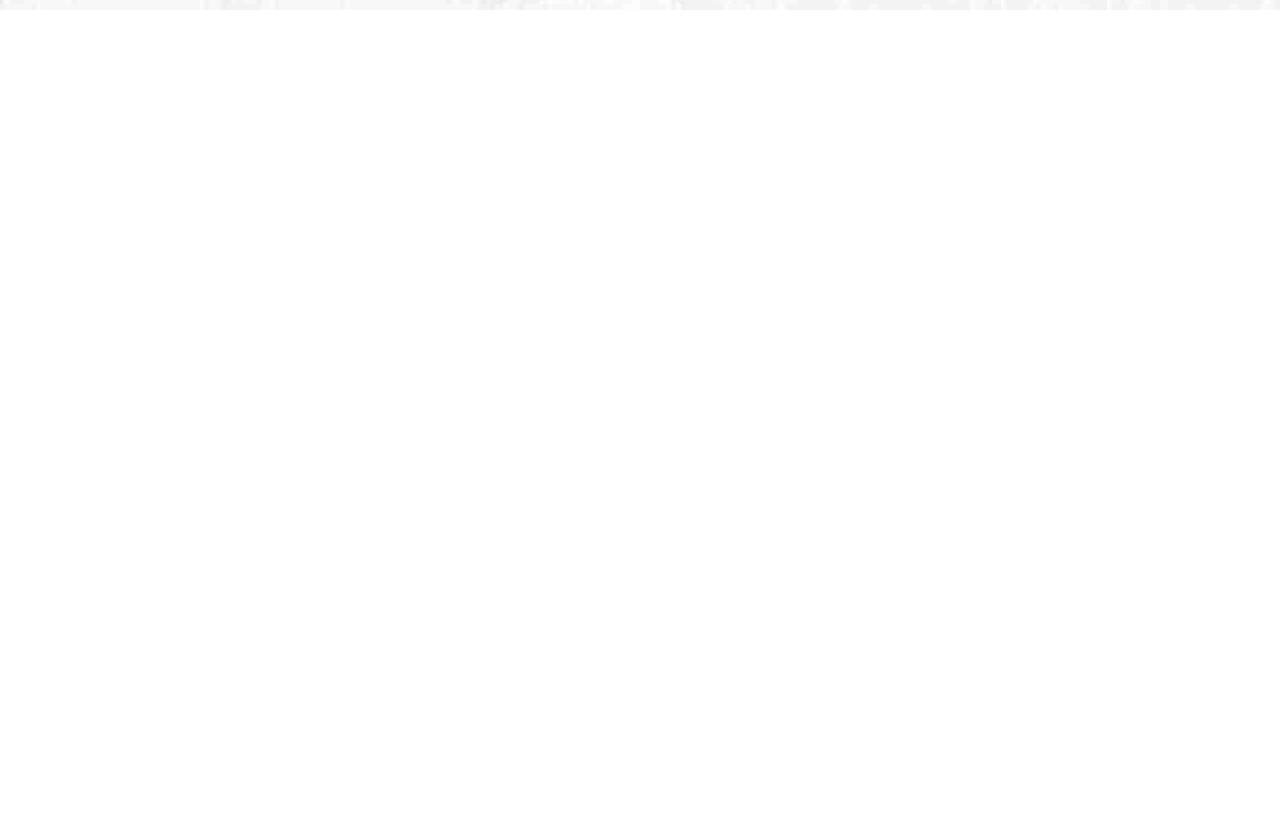
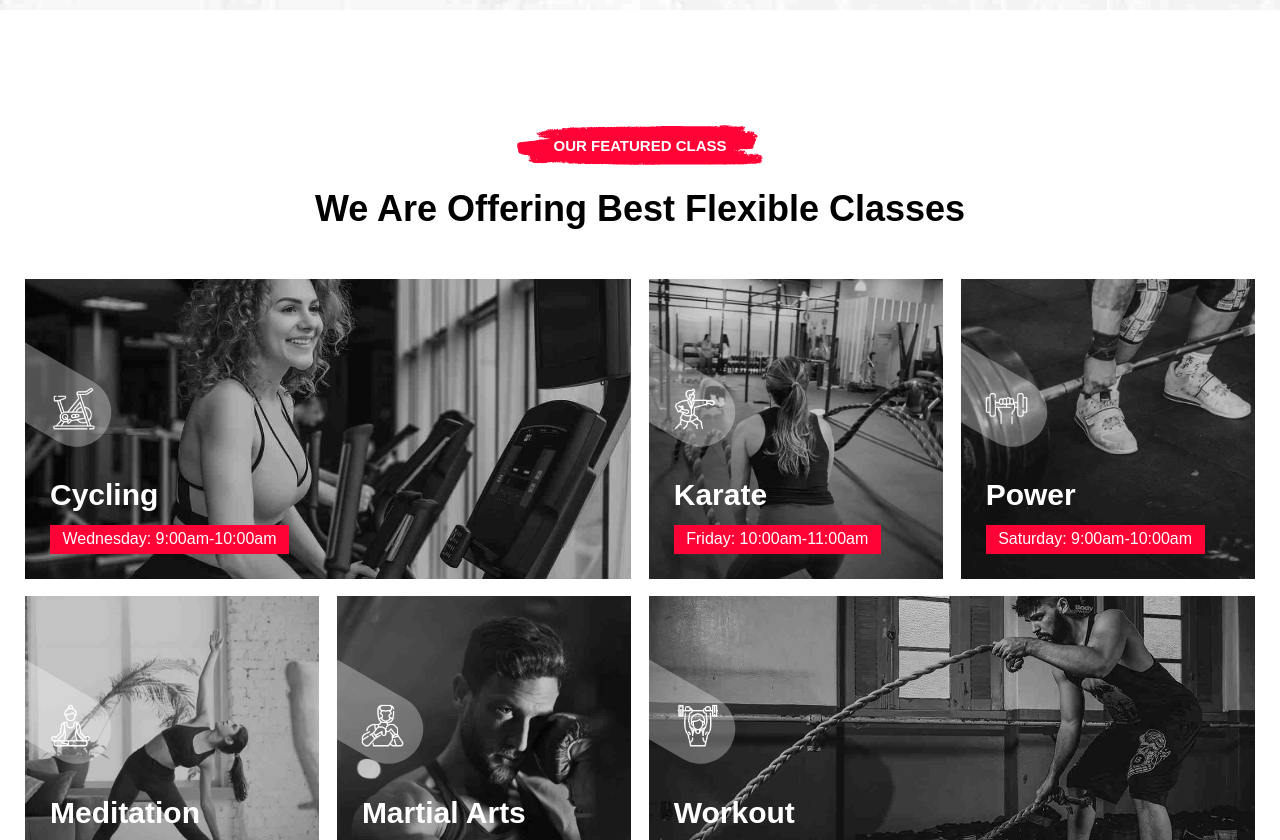
Before and after one commit to sina-olfati/gymate, a React (Create React App) app: page / in a window 1280 px wide. Shown: the part 1960-2800 px from the top of the page. Before the commit the page ends 1970 px from the top, so only its background shows below. Built offline with nearby package versions, Linux system fonts and the light colour scheme.

Commit message:
ChooseUs: done

```diff
--- a/src/App.js
+++ b/src/App.js
@@ -1,4 +1,5 @@
 import About from "./components/About/About";
+import ChooseUs from "./components/ChooseUs/ChooseUs";
 import Featured from "./components/Featured/Featured";
 import Hero from "./components/Hero/Hero";
 import Navbar from "./components/Nav/Navbar";
@@ -10,6 +11,7 @@
       <Hero />
       <About />
       <Featured />
+      <ChooseUs />
     </>
   );
 }
--- a/src/components/About/About.jsx
+++ b/src/components/About/About.jsx
@@ -82,6 +82,7 @@
                 cN="about-cta"
                 arrowColor={`text-white`}
                 hover={`hover:bg-[#FF0336]`}
+                text="our classes"
               />
             </div>
             {/* img side */}
--- a/src/components/Featured/Featured.jsx
+++ b/src/components/Featured/Featured.jsx
@@ -1,9 +1,105 @@
+import TitleRed from "../../images/who-we-are/title-bg.svg";
+import MainButton from "../MainButton";
+
 function Featured() {
   return (
     <>
-      <section className="">
-        <div className="container page-padding"></div>
+      <section className="page-padding py-[12.5rem] bg-white">
+        <div className="container">
+          {/* title */}
+          <div className="flex flex-col text-center items-center relative ">
+            <p className="font-semibold text-white text-[15px] relative uppercase z-10 ">
+              OUR FEATURED CLASS
+            </p>
+            <img
+              src={TitleRed}
+              alt="text_bg"
+              className="w-[20%] absolute -top-[10px]"
+            />
+            <h2 className="text-[3.6rem] text-black font-bold my-10">
+              We Are Offering Best Flexible Classes
+            </h2>
+          </div>
+          {/* grid */}
+          <div className="grid grid-cols-4 grid-rows-2 gap-7 h-full mt-7">
+            <div className="item-0-div relative">
+              <div className="item-0 ease-in duration-[0.4s] p-6"></div>
+              <div className="absolute z-10 bottom-10 left-10">
+                <p className="text-white text-[3rem] font-bold">Cycling</p>
+                <p className="text-white bg-[#FF0336] text-[16px] mt-3 py-1 px-5">
+                  Wednesday: 9:00am-10:00am
+                </p>
+              </div>
+            </div>
+
+            <div className="item-1-div relative">
+              <div className="item-1 ease-in duration-[0.4s] p-6"></div>
+              <div className="absolute z-10 bottom-10 left-10">
+                <p className="text-white text-[3rem] font-bold">Karate</p>
+                <p className="text-white bg-[#FF0336] text-[16px] mt-3 py-1 px-5">
+                  Friday: 10:00am-11:00am
+                </p>
+              </div>
+            </div>
+
+            <div className="item-2-div relative">
+              <div className="item-2 ease-in duration-[0.4s] p-6"></div>
+              <div className="absolute z-10 bottom-10 left-10">
+                <p className="text-white text-[3rem] font-bold">Power</p>
+                <p className="text-white bg-[#FF0336] text-[16px] mt-3 py-1 px-5">
+                  Saturday: 9:00am-10:00am
+                </p>
+              </div>
+            </div>
+
+            <div className="item-3-div relative">
+              <div className="item-3 ease-in duration-[0.4s] p-6"></div>
+              <div className="absolute z-10 bottom-10 left-10">
+                <p className="text-white text-[3rem] font-bold">Meditation</p>
+                <p className="text-white bg-[#FF0336] text-[16px] mt-3 py-1 px-5">
+                  Friday: 1:00pm-2:00pm
+                </p>
+              </div>
+            </div>
+
+            <div className="item-4-div relative">
+              <div className="item-4 ease-in duration-[0.4s] p-6"></div>
+              <div className="absolute z-10 bottom-10 left-10">
+                <p className="text-white text-[3rem] font-bold">Martial Arts</p>
+                <p className="text-white bg-[#FF0336] text-[16px] mt-3 py-1 px-5">
+                  Sunday: 6:00pm-7:00pm
+                </p>
+              </div>
+            </div>
+
+            <div className="item-5-div relative">
+              <div className="item-5 ease-in duration-[0.4s] p-6"></div>
+              <div className="absolute z-10 bottom-10 left-10">
+                <p className="text-white text-[3rem] font-bold">Workout</p>
+                <p className="text-white bg-[#FF0336] text-[16px] mt-3 py-1 px-5">
+                  Monday: 4:00pm-5:00pm
+                </p>
+              </div>
+            </div>
+          </div>
+        </div>
       </section>
+
+      <div className="featured-cta flex justify-center text-left items-center">
+        <div className="container page-padding ">
+          <div className="flex items-center">
+            <h2 className="text-white font-bold text-[3.7rem] max-w-6xl px-7 leading-[1.2] ">
+              We Are Always Providing Best Fitness Service For You
+            </h2>
+            <MainButton
+              color={`text-black`}
+              bg={`bg-white`}
+              text="Join With Us"
+              arrowColor={`text-black`}
+            />
+          </div>
+        </div>
+      </div>
     </>
   );
 }
--- a/src/components/MainButton.jsx
+++ b/src/components/MainButton.jsx
@@ -1,11 +1,11 @@
 import { Link } from "react-router-dom";
 
-function MainButton({ color, bg, cN, arrowColor, hover }) {
+function MainButton({ color, bg, cN, arrowColor, hover, text }) {
   return (
     <Link
       className={`text-[15px]  ${color} ${bg} ${cN} text-center pt-[18px] font-[600] w-[20rem] h-[5.5rem] uppercase hero-cta relative ml-2 ${hover} `}
     >
-      Our Classes &nbsp;
+      {text} &nbsp;
       <i className={`fa-solid fa-arrow-right text-[#FF0336] ${arrowColor}`}></i>
     </Link>
   );
--- a/src/index.css
+++ b/src/index.css
@@ -2,9 +2,9 @@
 @tailwind components;
 @tailwind utilities;
 
-/* @import url('https://fonts.googleapis.com/css2?family=Roboto:wght@400;500;700&display=swap'); */
+@import url('https://fonts.googleapis.com/css2?family=Montserrat:wght@400;500;700&display=swap');
 
-@import url('https://fonts.googleapis.com/css2?family=Montserrat:wght@400;500;700&display=swap');
+/* reset default css */
 
 * {
   margin: 0;
@@ -19,6 +19,8 @@
 body {
   font-family: 'Montserrat', sans-serif;
 }
+
+/* css for all pages */
 
 .container-hero {
   max-width: 111.6rem;
@@ -166,6 +168,305 @@
   position: absolute;
 }
 
+/* grid  ------------------------------------- */
+
+/* after pseudo */
+.item-0-div::after,
+.item-1-div::after,
+.item-2-div::after,
+.item-3-div::after,
+.item-4-div::after,
+.item-5-div::after {
+  content: '';
+  height: 69px;
+  width: 140px;
+  background-color: rgba(255, 255, 255, .3);
+  position: absolute;
+  left: -49px;
+  bottom: 50%;
+  border-radius: 0 50px 50px 0;
+  transform: rotate(30deg);
+  transition: all .4s;
+  z-index: 5;
+}
+
+.item-0-div:hover:after,
+.item-1-div:hover:after,
+.item-2-div:hover:after,
+.item-3-div:hover:after,
+.item-4-div:hover:after,
+.item-5-div:hover:after {
+  background-color: rgb(255, 255, 255);
+
+}
+
+/* before pseudo */
+.item-0-div::before,
+.item-1-div::before,
+.item-2-div::before,
+.item-3-div::before,
+.item-4-div::before,
+.item-5-div::before {
+  width: 50%;
+  position: absolute;
+  transition: all .4s;
+  z-index: 6;
+  display: block;
+  transform: scale(.65);
+}
+
+.item-0-div::before {
+  content: url('../src/images/features/gym-bike.png');
+  left: -25px;
+  bottom: 45%;
+}
+
+.item-1-div::before {
+  content: url('../src/images/features/karate.png');
+  left: -1px;
+  bottom: 45%;
+}
+
+.item-2-div::before {
+  content: url('../src/images/features/dumbbell.png');
+  left: -1px;
+  bottom: 45%;
+}
+
+.item-3-div::before {
+  content: url('../src/images/features/yoga.png');
+  left: -1px;
+  bottom: 45%;
+}
+
+.item-4-div::before {
+  content: url('../src/images/features/boxer.png');
+  left: -1px;
+  bottom: 45%;
+}
+
+.item-5-div::before {
+  content: url('../src/images/features/workout.png');
+  left: -25px;
+  bottom: 45%;
+}
+
+.item-0-div:hover:before,
+.item-1-div:hover:before,
+.item-2-div:hover:before,
+.item-3-div:hover:before,
+.item-4-div:hover:before,
+.item-5-div:hover:before {
+  transform: scale(.66);
+}
+
+.item-0-div:hover:before {
+  content: url('../src/images/features/bike-red.png');
+}
+
+.item-1-div:hover:before {
+  content: url('../src/images/features/karate-red.png');
+}
+
+.item-2-div:hover:before {
+  content: url('../src/images/features/dumb-red.png');
+}
+
+.item-3-div:hover:before {
+  content: url('../src/images/features/yoga-red.png');
+}
+
+.item-4-div:hover:before {
+  content: url('../src/images/features/boxer-red.png');
+}
+
+.item-5-div:hover:before {
+  content: url('../src/images/features/workout-red.png');
+}
+
+/* grid items */
+.item-0,
+.item-1,
+.item-2,
+.item-3,
+.item-4,
+.item-5 {
+  filter: grayscale(100%);
+  object-fit: cover;
+  background-size: cover;
+  background-position: center;
+  box-shadow: inset 2px 2px 8px 160px rgba(0, 0, 0, 0.2);
+  cursor: pointer;
+}
+
+.item-0:hover,
+.item-1:hover,
+.item-2:hover,
+.item-3:hover,
+.item-4:hover,
+.item-5:hover {
+  filter: grayscale(0%);
+  transform: scale(1.3);
+  box-shadow: inset 2px 2px 8px 160px rgba(0, 0, 0, 0);
+}
+
+
+.item-0-div {
+  height: 30rem;
+  width: 100%;
+  grid-row-start: 1;
+  grid-column-start: 1;
+  grid-row-end: 2;
+  grid-column-end: 3;
+  overflow: hidden;
+}
+
+.item-1-div {
+  height: 30rem;
+  width: 100%;
+  grid-row-start: 1;
+  grid-column-start: 3;
+  grid-row-end: 2;
+  grid-column-end: 4;
+  overflow: hidden;
+}
+
+.item-2-div {
+  height: 30rem;
+  width: 100%;
+  grid-row-start: 1;
+  grid-column-start: 4;
+  grid-row-end: 2;
+  grid-column-end: 5;
+  overflow: hidden;
+}
+
+.item-3-div {
+  height: 30rem;
+  width: 100%;
+  grid-row-start: 2;
+  grid-column-start: 1;
+  grid-row-end: 3;
+  grid-column-end: 2;
+  overflow: hidden;
+}
+
+.item-4-div {
+  height: 30rem;
+  width: 100%;
+  grid-row-start: 2;
+  grid-column-start: 2;
+  grid-row-end: 3;
+  grid-column-end: 3;
+  overflow: hidden;
+}
+
+.item-5-div {
+  height: 30rem;
+  width: 100%;
+  grid-row-start: 2;
+  grid-column-start: 3;
+  grid-row-end: 3;
+  grid-column-end: 5;
+  overflow: hidden;
+}
+
+.item-0 {
+  background-image: url('../src/images/features/cycling.jpg');
+  width: 100%;
+  height: 100%;
+}
+
+.item-1 {
+  background-image: url('../src/images/features/karate.jpg');
+  width: 100%;
+  height: 100%;
+
+}
+
+.item-2 {
+  background-image: url('../src/images/features/power.jpg');
+  width: 100%;
+  height: 100%;
+}
+
+.item-3 {
+  background-image: url('../src/images/features/meditation.jpg');
+  width: 100%;
+  height: 100%;
+
+}
+
+.item-4 {
+  background-image: url('../src/images/features/mma.jpg');
+  width: 100%;
+  height: 100%;
+
+}
+
+.item-5 {
+  background-image: url('../src/images/features/workout.jpg');
+  width: 100%;
+  height: 100%;
+}
+
+/* end of grid ^^ */
+
+.featured-cta {
+  background-image: url(../src/images/features/cta-bg.png);
+  width: 100%;
+  height: 21rem;
+  background-position: center center;
+  background-size: cover;
+  background-repeat: no-repeat;
+}
+
+/* choose us */
+
+.choose-section {
+  background-image: url('../src/images/choose-us/choose-bg.jpg');
+  object-fit: cover;
+  background-size: cover;
+  background-position: center center;
+  width: 100%;
+  height: 100%;
+}
+
+.video-div::before {
+  content: "";
+  height: 461px;
+  width: 10px;
+  background-color: #ff0336;
+  position: absolute;
+  top: 50%;
+  -webkit-transform: translateY(-50%)rotate(174deg);
+  transform: translateY(-50%)rotate(174deg);
+  right: 30px;
+}
+
+.video-div::after {
+  content: "";
+  height: 42%;
+  width: 10px;
+  background-color: #ff0336;
+  position: absolute;
+  bottom: 0;
+  left: -30px;
+}
+
+.choose-cta {
+  transition: all 0.4s;
+  margin-top: 4rem;
+}
+
+.choose-cta::after {
+  border: 2px solid rgb(89, 89, 89, 0.5);
+}
+
+.choose-cta:hover:after {
+  border: 2px solid #FF0336;
+}
+
 /* scrollbar ------------------------- */
 
 /* Firefox */
```
Also changed, not shown: src/components/ChooseUs/ChooseUs.jsx (+14 -20 lines), src/components/Hero/Hero.jsx (+11 -6 lines).
